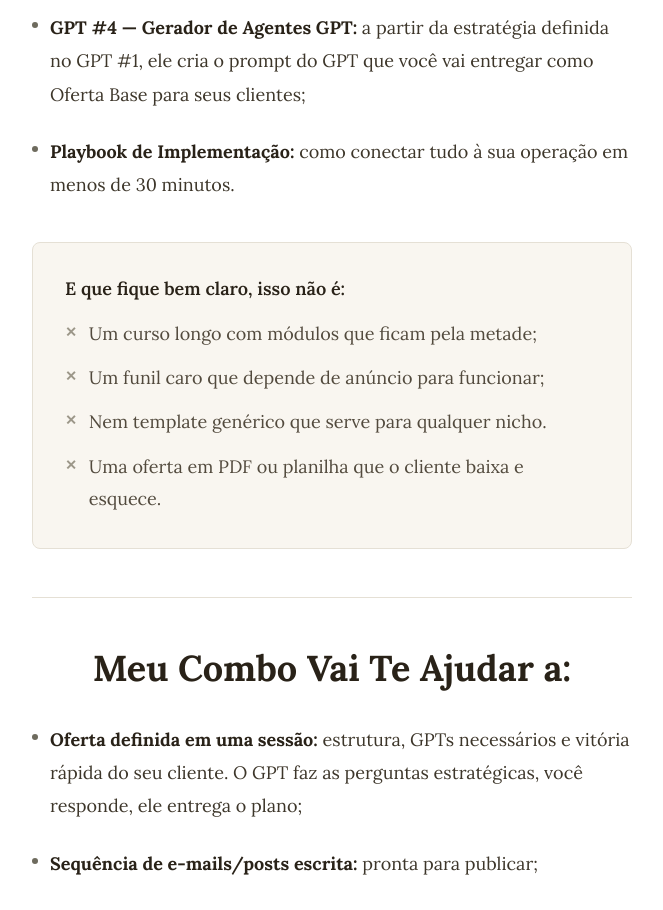
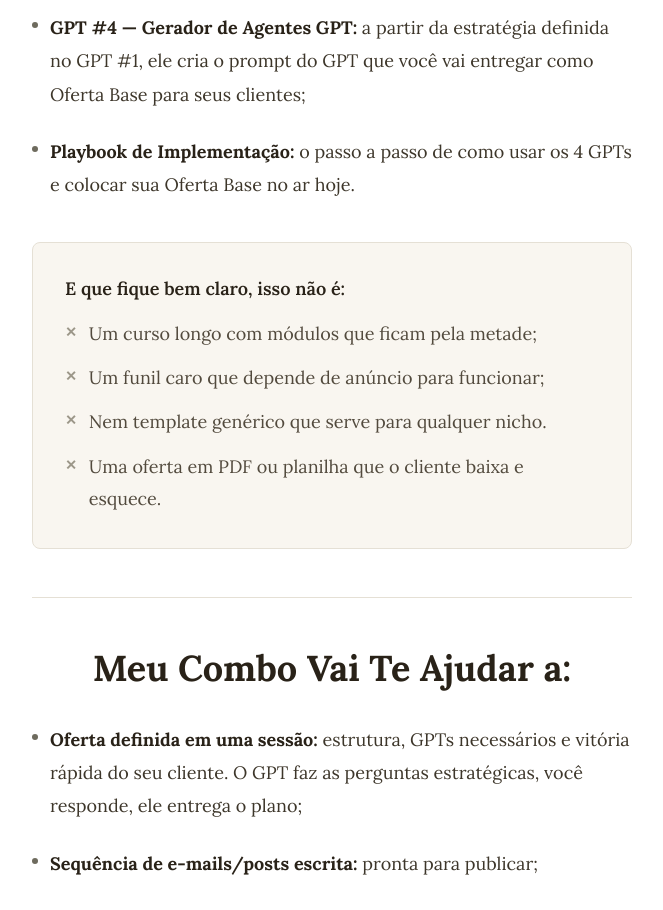
Before and after one commit to felipepavao/felipepavao, a React (Vite) app: page / in a window 1280 px wide. Shown: the part 2660-3570 px from the top of the page, without its empty margins (308-971 px from the left). Built offline with nearby package versions, Linux system fonts and the light colour scheme; no server answers.

Commit message:
Improve Playbook description copy

```diff
--- a/src/pages/HomePage.jsx
+++ b/src/pages/HomePage.jsx
@@ -192,7 +192,7 @@ export default function HomePage() {
           ['GPT #2 — Escritor Persuasivo', 'gera emails e posts no seu tom, prontos para enviar;'],
           ['GPT #3 — Carta de Vendas', 'entrega a página de vendas sem precisar de designer ou copywriter — pronto pra colocar no Notion ou Google Docs;'],
           ['GPT #4 — Gerador de Agentes GPT', 'a partir da estratégia definida no GPT #1, ele cria o prompt do GPT que você vai entregar como Oferta Base para seus clientes;'],
-          ['Playbook de Implementação', 'como conectar tudo à sua operação em menos de 30 minutos.'],
+          ['Playbook de Implementação', 'o passo a passo de como usar os 4 GPTs e colocar sua Oferta Base no ar hoje.'],
         ].map(([title, desc]) => (
           <li key={title} className="flex items-start gap-3">
             <span className="mt-[11px] h-1.5 w-1.5 shrink-0 rounded-full bg-ink-600" />
```
